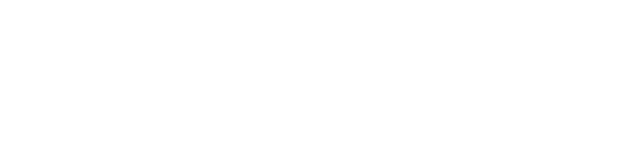
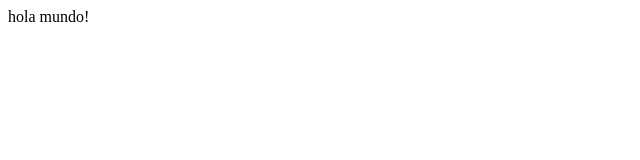
Before and after one commit to mirandaAle/con-alura, a plain HTML site: page index.html in a window 1280 px wide. Shown: the whole page, without its empty margins (0-640 px from the left). Drawn offline with Linux system fonts and the light colour scheme.

Commit message:
agragando titulo index.html

```diff
--- a/index.html
+++ b/index.html
@@ -6,6 +6,6 @@
     <title>Practicando con alura</title>
 </head>
 <body>
-
+  <h>hola mundo!</h>
 </body>
 </html>
```
